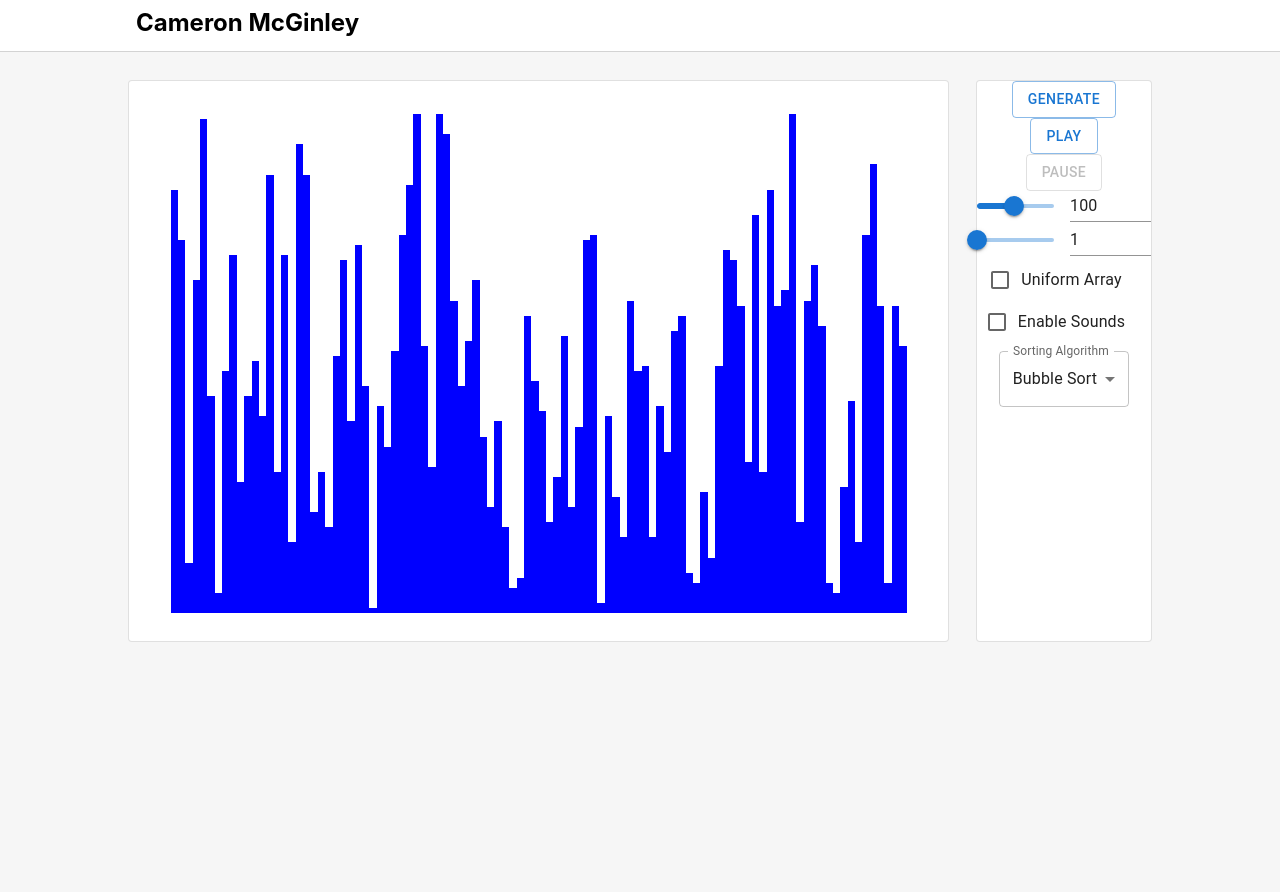
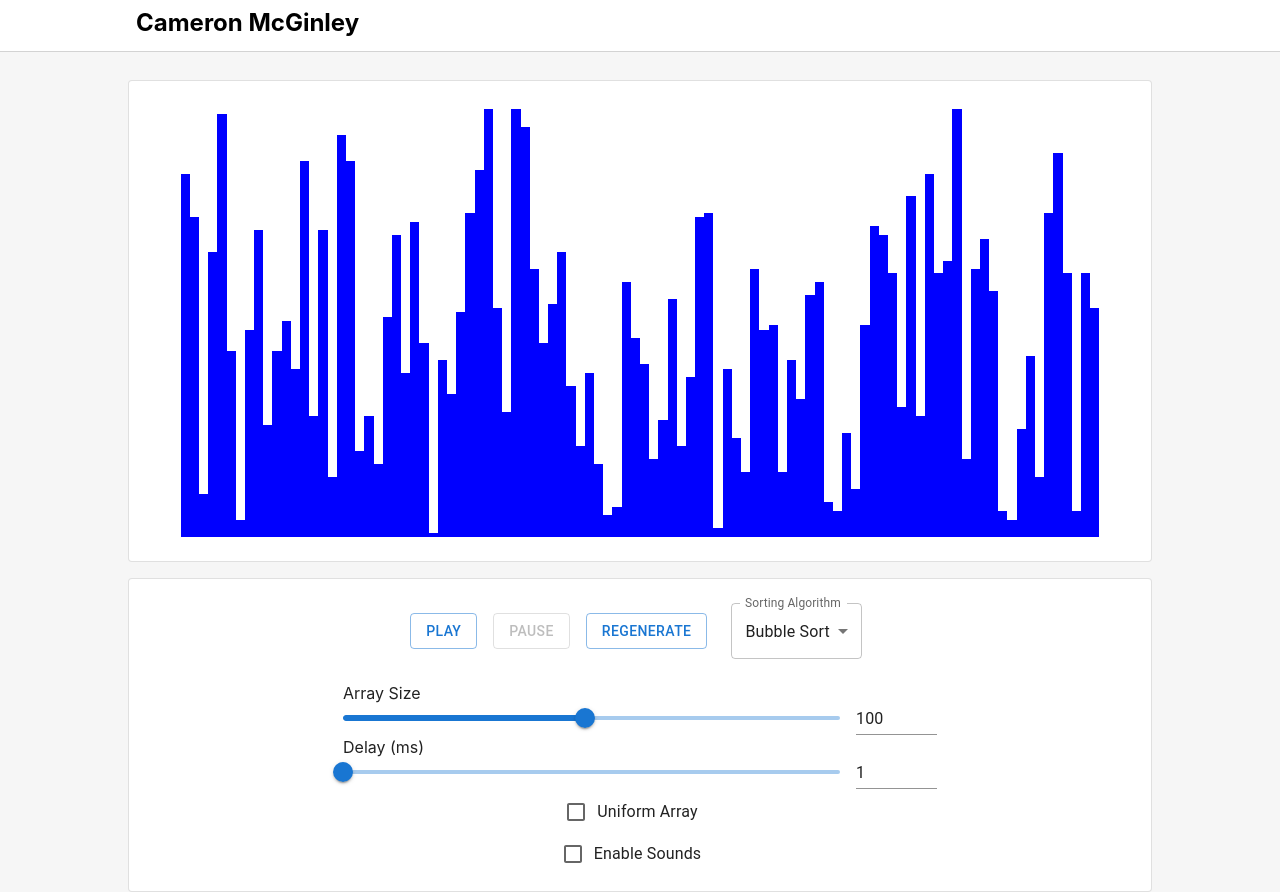
Before and after one commit to cameronmcginley/sorting-visualizer, a React (Create React App) app: page / in a window 1280 px wide. Before the commit the page ends 800 px from the top, so only its background shows below. Built offline with nearby package versions, Linux system fonts and the light colour scheme.

Commit message:
Moved settings box, improved layout

```diff
--- a/src/App.css
+++ b/src/App.css
@@ -1,6 +1,10 @@
 body,
 html {
   background-color: #f6f6f6;
+}
+
+p {
+  margin: 0;
 }
 
 .App {
@@ -54,33 +58,45 @@ html {
 .visualizer-container {
   width: 100%;
   display: flex;
-  flex-direction: row;
-  justify-content: space-between;
+  flex-direction: column;
+ gap: 1rem
 }
 
 .visualizer {
-  width: 80%;
-  height: 35rem;
-
+  height: 30rem;
   display: flex;
   align-items: center;
   justify-content: center;
 }
 
 .visualizer-settings {
-  width: 17%;
-  height: 35rem;
-
   display: flex;
-  justify-content: start;
+  justify-content: center;
   flex-direction: column;
   align-items: center;
+  padding: 1rem;
 }
 
-/* .visualizer-setting { */
-/* margin-top: 5%; */
-/* padding-top: 50%; */
-/* } */
+.visualizer-settings-buttons {
+  display: flex;
+  flex-direction: row;
+  justify-content: center;
+  align-items: center;
+  gap: 1rem;
+}
+
+.visualizer-settings-options {
+  display: flex;
+  flex-direction: column;
+  width: 60%;
+  justify-content: center;
+  align-items: center;
+  margin-top: 1rem;
+}
+
+.slider-text {
+  align-self: flex-start;
+}
 
 .bars-container {
   /* background-color: #f6f6f6; */
--- a/src/Components/SortingSettings.jsx
+++ b/src/Components/SortingSettings.jsx
@@ -20,19 +20,7 @@ export default function SortingSettings(props) {
     <>
       {/* Settings */}
       <Paper variant="outlined" className="visualizer-settings">
-        {/* Generate array */}
-        <Button
-          className="visualizer-setting"
-          onClick={() => {
-            props.generateArray();
-          }}
-          // disabled={isPlaying}
-          variant="outlined"
-          disabled={props.isPlaying}
-        >
-          Generate
-        </Button>
-
+        <div className="visualizer-settings-buttons">
           {/* Play animation */}
           <Button
             className="visualizer-setting"
@@ -57,14 +45,50 @@ export default function SortingSettings(props) {
             Pause
           </Button>
 
+          {/* Generate array */}
+          <Button
+            className="visualizer-setting"
+            onClick={() => {
+              props.generateArray();
+            }}
+            // disabled={isPlaying}
+            variant="outlined"
+            disabled={props.isPlaying}
+          >
+            Regenerate
+          </Button>
+
+          {/* Sorting type selecter */}
+          <FormControl sx={{ m: 1, minWidth: 80 }}>
+            <InputLabel id="demo-simple-select-autowidth-label">
+              Sorting Algorithm
+            </InputLabel>
+            <Select
+              className="visualizer-setting"
+              labelId="demo-simple-select-autowidth-label"
+              id="demo-simple-select-autowidth"
+              value={props.sortType}
+              onChange={(e) => {
+                props.setSortType(e.target.value);
+              }}
+              autoWidth
+              label="Sorting Algorithm"
+              disabled={props.isPlaying}
+            >
+              <MenuItem value={"RadixSort"}>Radix Sort</MenuItem>
+              <MenuItem value={"BubbleSort"}>Bubble Sort</MenuItem>
+              <MenuItem value={"MergeSort"}>Merge Sort</MenuItem>
+            </Select>
+          </FormControl>
+        </div>
+
+        <div className="visualizer-settings-options">
           {/* Bar count slider/input */}
+          <p className="slider-text">Array Size</p>
           <Grid container spacing={2} alignItems="center">
-          {/* <Grid item>
-                        <VolumeUp />
-                    </Grid> */}
             <Grid item xs>
               <Slider
-              className="visualizer-setting"
+                className="visualizer-settings-slider"
                 value={props.barCount}
                 onChange={(e) => {
                   // Don't keep updating if sliding past MAX_BARS
@@ -83,7 +107,7 @@ export default function SortingSettings(props) {
             </Grid>
             <Grid item>
               <Input
-              className="visualizer-setting"
+                className="visualizer-settings-slider"
                 value={props.barCount}
                 size="small"
                 onChange={(e) => {
@@ -102,10 +126,8 @@ export default function SortingSettings(props) {
           </Grid>
 
           {/* Delay slider/input */}
+          <p className="slider-text">Delay (ms)</p>
           <Grid container spacing={2} alignItems="center">
-          {/* <Grid item>
-                        <VolumeUp />
-                    </Grid> */}
             <Grid item xs>
               <Slider
                 className="visualizer-setting"
@@ -198,28 +220,7 @@ export default function SortingSettings(props) {
                         label="Enable Color on Comparison"
                     />
                 </FormGroup> */}
-
-        <FormControl sx={{ m: 1, minWidth: 80 }}>
-          <InputLabel id="demo-simple-select-autowidth-label">
-            Sorting Algorithm
-          </InputLabel>
-          <Select
-            className="visualizer-setting"
-            labelId="demo-simple-select-autowidth-label"
-            id="demo-simple-select-autowidth"
-            value={props.sortType}
-            onChange={(e) => {
-              props.setSortType(e.target.value);
-            }}
-            autoWidth
-            label="Sorting Algorithm"
-            disabled={props.isPlaying}
-          >
-            <MenuItem value={"RadixSort"}>Radix Sort</MenuItem>
-            <MenuItem value={"BubbleSort"}>Bubble Sort</MenuItem>
-            <MenuItem value={"MergeSort"}>Merge Sort</MenuItem>
-          </Select>
-        </FormControl>
+        </div>
       </Paper>
     </>
   );
--- a/src/Components/SortingVisualizer.jsx
+++ b/src/Components/SortingVisualizer.jsx
@@ -9,7 +9,7 @@ import getRadixSortAnimations from "../Algorithms/RadixSort";
 export default function SortingVisualizer() {
   const [barCount, setBarCount] = React.useState(100);
   const [bars, setBars] = React.useState([]);
-  const [delay] = React.useState(1);
+  const [delay, setDelay] = React.useState(1);
   const [sortType, setSortType] = React.useState("BubbleSort");
 
   // States used to prevent re-writing variables in this component
@@ -352,6 +352,7 @@ export default function SortingVisualizer() {
           barCount={barCount}
           setBarCount={setBarCount}
           delay={delay}
+          setDelay={setDelay}
           doPerfectArray={doPerfectArray}
           setDoPerfectArray={setDoPerfectArray}
           soundEnabled={soundEnabled}
```
Lines whose indentation alone changed are shown as unchanged.
